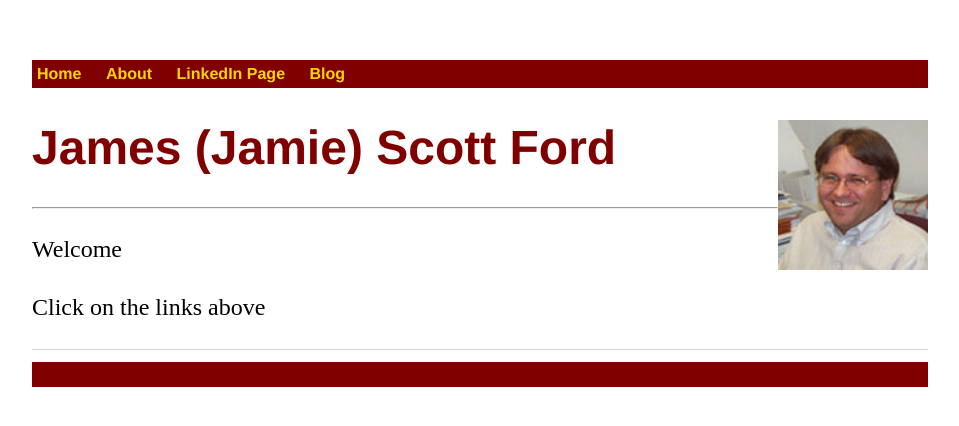
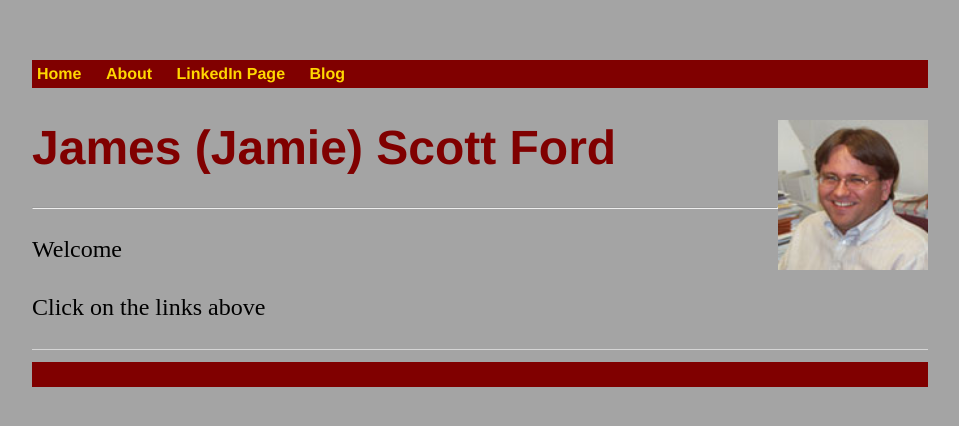
Before and after one commit to JamieFord/JamieFord.github.io, a plain HTML site: page index.html in a window 1280 px wide. Shown: the whole page, without its empty margins (160-1119 px from the left). Drawn offline with Linux system fonts and the light colour scheme.

Commit message:
Update main.css

```diff
--- a/css/main.css
+++ b/css/main.css
@@ -1,7 +1,7 @@
 body {
     margin: 60px auto;
     width: 70%;
-    background-color: "#A4A4A4"
+    background-color: #A4A4A4
 }
 nav ul, footer ul {
     font-family:'Helvetica', 'Arial', 'Sans-Serif';
```
